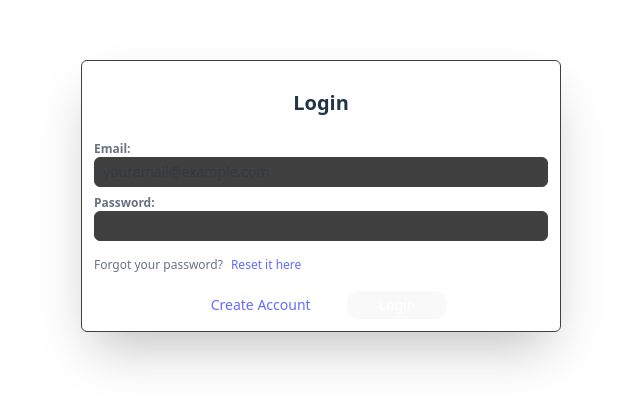
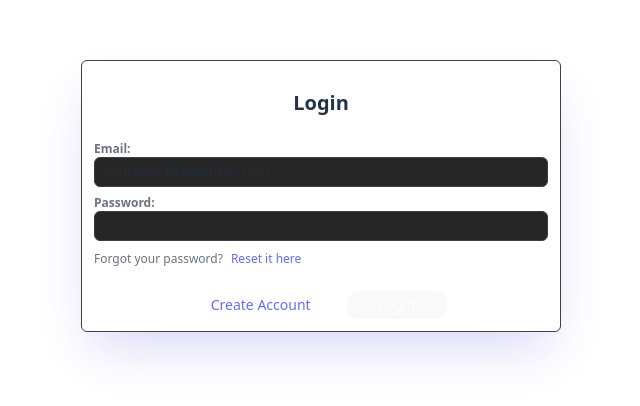
Before and after one commit to Lucky-xn/task-manager, a Vue app in the folder frontend/: page /Login in a window 1280 px wide. Shown: the part 204-610 px from the top of the page, without its empty margins (319-959 px from the left). Built offline with nearby package versions, Linux system fonts and the light colour scheme; no server answers.

Commit message:
style: update form styles and background color for improved UI consistency

```diff
--- a/frontend/src/components/Login/Login.vue
+++ b/frontend/src/components/Login/Login.vue
@@ -2,7 +2,7 @@
   <div class="w-full h-screen flex items-center justify-center text-sm">
     <form
       @submit.prevent="login"
-      class="flex flex-col justify-between py-3 items-center shadow-2xl border border-neutral-700 rounded-md p-3 w-[30rem] h-[17rem]"
+      class="flex flex-col justify-between py-3 items-center shadow-indigo-700/20 shadow-2xl border border-neutral-700 rounded-md p-3 w-[30rem] h-[17rem]"
     >
       <div class="w-full flex flex-col gap-2">
         <span class="text-xl font-semibold py-4 flex items-center justify-center"
@@ -16,7 +16,7 @@
             v-model="email"
             placeholder="youremail@example.com"
             required
-            class="border border-neutral-700 rounded-md focus:outline-1 focus:outline-blue-500 bg-neutral-700 px-2 py-1"
+            class="border border-neutral-700 rounded-md focus:outline-1 focus:outline-blue-500 bg-neutral-800 px-2 py-1"
             :class="{'border-red-500/50': email && !emailRegex()}"
           />
         </div>
@@ -29,10 +29,10 @@
             id="password"
             v-model="password"
             required
-            class="border border-neutral-700 rounded-md focus:outline-1 focus:outline-blue-500 bg-neutral-700 px-2 py-1"
+            class="border border-neutral-700 rounded-md focus:outline-1 focus:outline-blue-500 bg-neutral-800 px-2 py-1"
           />
         </div>
-        <div class="text-xs flex gap-2 py-2">
+        <div class="text-xs flex gap-2 py-0.5">
           <span class="text-gray-500">Forgot your password?</span>
           <router-link to="/reset-password" class="text-blue-500"
             >Reset it here</router-link
--- a/frontend/src/components/Login/Register/AccontRegister.vue
+++ b/frontend/src/components/Login/Register/AccontRegister.vue
@@ -2,7 +2,7 @@
   <div class="w-full h-screen flex items-center justify-center text-sm">
     <form
       @submit.prevent="createNewUser"
-      class="flex flex-col justify-between py-3 items-center shadow-2xl border border-neutral-700 rounded-md p-3 w-[30rem] h-[18rem]"
+      class="flex flex-col justify-between py-3 items-center shadow-indigo-700/20 shadow-2xl border border-neutral-700 rounded-md p-3 w-[30rem] h-[20rem]"
     >
       <div class="w-full flex flex-col gap-2">
         <span class="text-xl font-semibold py-4 flex items-center justify-center"
@@ -19,7 +19,7 @@
               v-model="first_name"
               placeholder="Leon"
               required
-              class="border border-neutral-700 rounded-md focus:outline-1 focus:outline-blue-500 bg-neutral-700 px-2 py-1"
+              class="border border-neutral-700 rounded-md focus:outline-1 focus:outline-blue-500 bg-neutral-800 px-2 py-1"
             />
           </div>
           <div class="flex flex-1 flex-col">
@@ -32,7 +32,7 @@
               v-model="last_name"
               placeholder="Kennedy"
               required
-              class="border border-neutral-700 rounded-md focus:outline-1 focus:outline-blue-500 bg-neutral-700 px-2 py-1"
+              class="border border-neutral-700 rounded-md focus:outline-1 focus:outline-blue-500 bg-neutral-800 px-2 py-1"
             />
           </div>
         </div>
@@ -44,11 +44,11 @@
             v-model="email"
             placeholder="youremail@example.com"
             required
-            class="border border-neutral-700 rounded-md focus:outline-1 focus:outline-blue-500 bg-neutral-700 px-2 py-1"
+            class="border border-neutral-700 rounded-md focus:outline-1 focus:outline-blue-500 bg-neutral-800 px-2 py-1"
             :class="{ 'border-red-500/50': email && !emailRegex() }"
           />
         </div>
-        <div class="flex flex-col">
+        <div class="relative flex flex-col">
           <label for="password" class="text-xs text-gray-500 font-semibold"
             >Password:</label
           >
@@ -58,11 +58,16 @@
             v-model="password"
             placeholder="********"
             required
-            class="border border-neutral-700 rounded-md focus:outline-1 focus:outline-blue-500 bg-neutral-700 px-2 py-1"
+            class="border border-neutral-700 rounded-md focus:outline-1 focus:outline-blue-500 bg-neutral-800 px-2 py-1"
           />
+          <Icon icon="solar:eye-bold-duotone" class="h-5 w-5 text-white absolute right-2 top-8 transform -translate-y-1/2" />
+          <Icon icon="solar:eye-closed-line-duotone" class="h-5 w-5 text-white absolute right-2 top-8 transform -translate-y-1/2" />
+        </div>
+        <div class="text-xs flex gap-2 py-0.5">
+          <span class="text-gray-500">You have an Account?</span>
+          <router-link to="/login" class="text-blue-500">Login here</router-link>
         </div>
       </div>
-
 
       <button
         type="submit"
@@ -99,7 +104,7 @@ const createNewUser = async () => {
   }
 
   await makeRequest({
-    type: 'register',
+    type: "register",
     first_name: first_name.value,
     last_name: last_name.value,
     email: email.value,
--- a/frontend/src/style.css
+++ b/frontend/src/style.css
@@ -7,7 +7,7 @@
 
   color-scheme: light dark;
   color: rgba(255, 255, 255, 0.87);
-  background-color: #242424;
+  background-color: #161616;
 
   font-synthesis: none;
   text-rendering: optimizeLegibility;
--- a/frontend/vite.config.js
+++ b/frontend/vite.config.js
@@ -1,21 +1,21 @@
 import { defineConfig } from 'vite'
 import vue from '@vitejs/plugin-vue'
 import { fileURLToPath, URL } from 'node:url'
-// import Components from 'unplugin-vue-components/vite'
+import Components from 'unplugin-vue-components/vite'
 
 // https://vite.dev/config/
 export default defineConfig({
   plugins: [
     vue(),
-    // Components({
-    //   resolvers: [
-    //     (name) => {
-    //       if (name === 'Icon') {
-    //         return { name: 'Icon', from: '@iconify/vue' }
-    //       }
-    //     },
-    //   ]
-    // }),
+    Components({
+      resolvers: [
+        (name) => {
+          if (name === 'Icon') {
+            return { name: 'Icon', from: '@iconify/vue' }
+          }
+        },
+      ]
+    }),
   ].filter(Boolean),
   resolve: {
     alias: {
```
Lines whose indentation alone changed are shown as unchanged.
